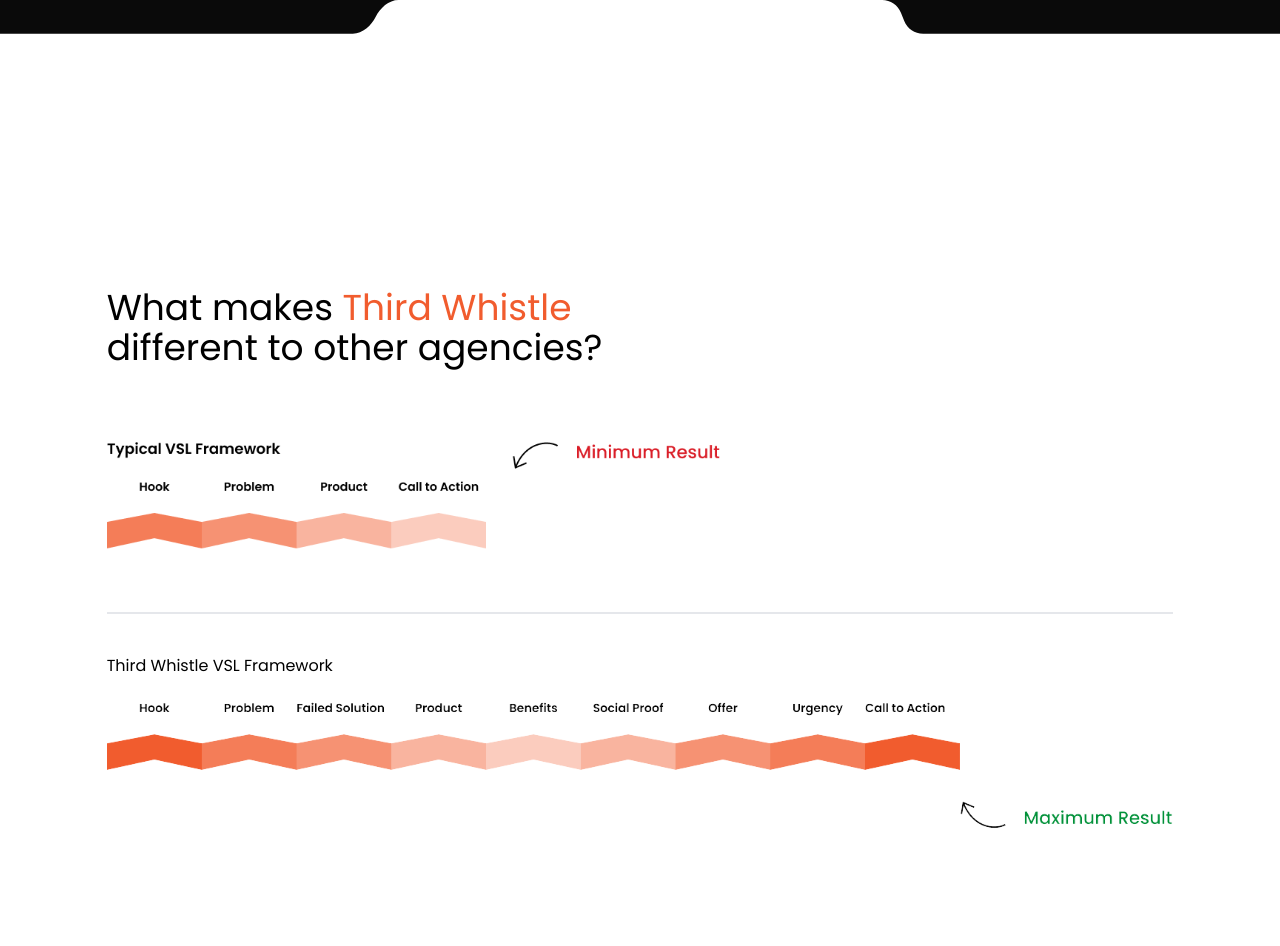
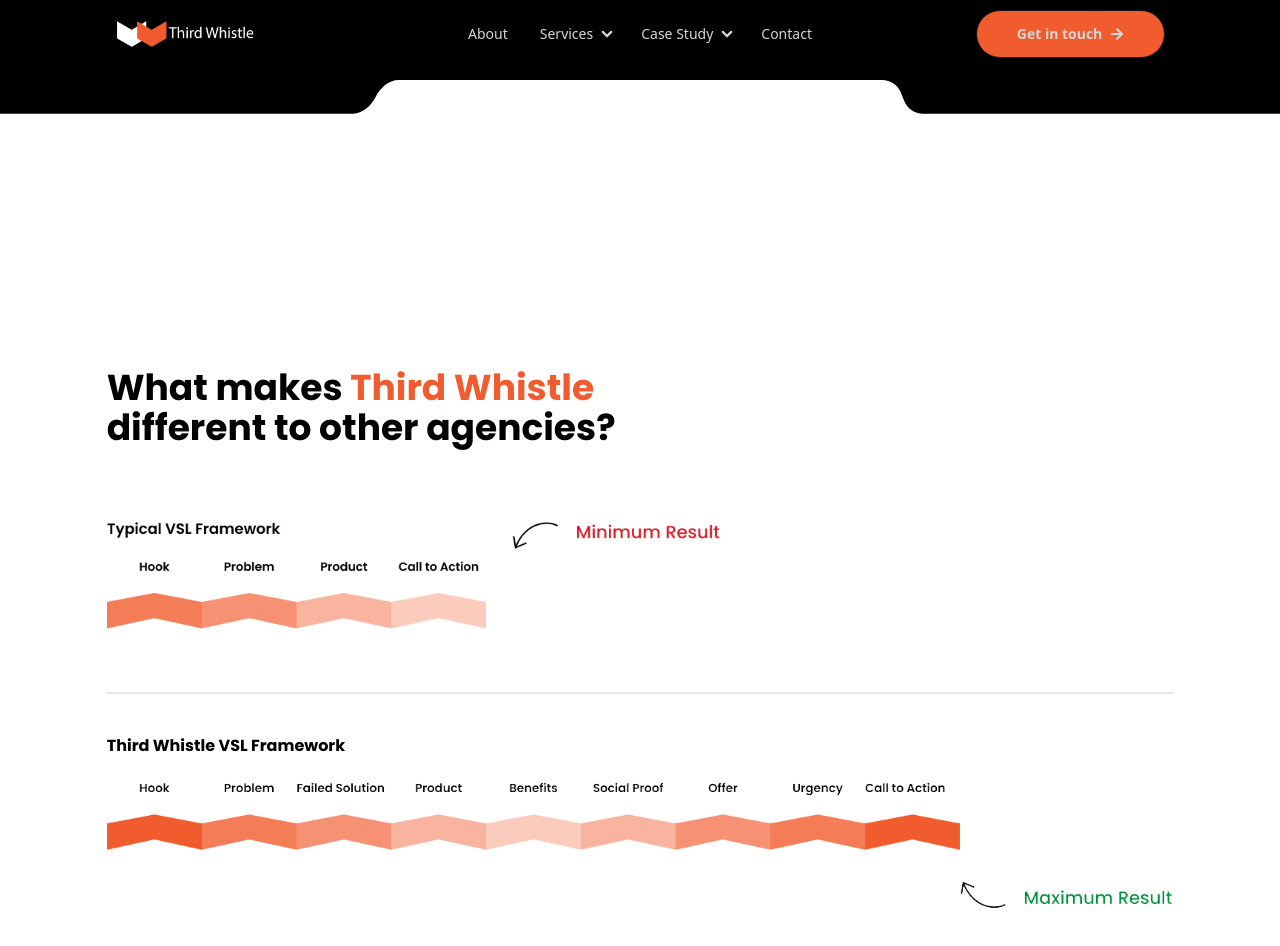
Before and after one commit to MdSaifulIslamRafsan/Three-Whistle-JobTask, a Next.js app: page / in a window 1280 px wide. Shown: the top 946 px of the page. Built offline with nearby package versions, Linux system fonts and the light colour scheme.

Commit message:
added navbar

```diff
--- a/src/app/globals.css
+++ b/src/app/globals.css
@@ -1,20 +1,3 @@
 @tailwind base;
 @tailwind components;
 @tailwind utilities;
-
-:root {
-  --background: #0a0a0a;
-  --foreground: #ededed;
-}
-
-@media (prefers-color-scheme: dark) {
-  :root {
-    --background: #0a0a0a;
-    --foreground: #ededed;
-  }
-}
-
-body {
-  color: var(--foreground);
-  background: var(--background);
-}
--- a/src/app/layout.tsx
+++ b/src/app/layout.tsx
@@ -1,11 +1,20 @@
 import type { Metadata } from "next";
 import localFont from "next/font/local";
 import "./globals.css";
+import Navbar from "@/components/ShareComponent/Navbar";
 
 const Poppins = localFont({
-  src: "./fonts/Poppins-Regular.ttf",
+  src: [
+    {
+      path: "./fonts/Poppins-Regular.ttf",
+      weight: "400",
+    },
+    {
+      path: "./fonts/Poppins-Bold.ttf",
+      weight: "700",
+    },
+  ],
   variable: "--font-poppins-sans",
-  weight: "100 900",
 });
 
 
@@ -20,10 +29,11 @@
   children: React.ReactNode;
 }>) {
   return (
-    <html lang="en">
+    <html data-theme="black" lang="en">
       <body
         className={`${Poppins.variable}  antialiased`}
       >
+            <Navbar></Navbar>
         {children}
       </body>
     </html>
--- a/src/app/page.tsx
+++ b/src/app/page.tsx
@@ -4,7 +4,7 @@
 
 export default function Home() {
   return (
-    <main className="font-poppinsRegular">
+    <main className="font-poppinsRegular pt-20">
         <ThirdWhistle></ThirdWhistle>
         <AwesomeClients></AwesomeClients>
         <FAQ></FAQ>
--- a/src/components/HomePage/FAQ.tsx
+++ b/src/components/HomePage/FAQ.tsx
@@ -35,11 +35,11 @@
                 <h1 className="text-primary text-2xl sm:text-3xl md:text-4xl font-bold">Frequently</h1>
                 <h1 className="text-2xl sm:text-3xl md:text-4xl font-bold">asked questions</h1>
             </div>
-            <div className="w-full mt-10  rounded-lg bg-white  *:mix-blend-difference dark:bg-zinc-800">
+            <div className="w-full mt-10 rounded-lg   *:mix-blend-difference">
             {FAQData.map((PerAccordion : FAQDataType  , idx) => (
-                <div key={idx} className="border-b-2 border-white rounded-lg px-4 py-3 ">
+                <div key={idx} className={`border-b-2 border-white rounded-lg px-4 py-3 ${isOpen === idx ? 'bg-[#0F0F0F] border-none pb-4' : ''}`}>
                     <button onClick={() => toggle(idx)} className="flex h-full w-full items-center justify-between font-medium text-white outline-none">
-                        <span className="text-left text-lg font-bold max-w-xs">{PerAccordion.title}</span>
+                        <span className="text-left text-lg font-bold sm:max-w-xs">{PerAccordion.title}</span>
                         <span className="rounded-full p-2">
                             <svg className="ml-8 size-3 shrink-0 fill-white" xmlns="http://www.w3.org/2000/svg">
                                 <rect y="5" width="12" height="2" rx="1" className={`origin-center transform transition duration-200 ease-out ${isOpen === idx && '!rotate-180'}`} />
@@ -48,7 +48,7 @@
                         </span>
                     </button>
                     <div className={`grid overflow-hidden  transition-all duration-300 ease-in-out ${isOpen === idx ? 'grid-rows-[1fr] pb-1 pt-3 opacity-100' : 'grid-rows-[0fr] opacity-0'}`}>
-                        <div className="overflow-hidden pr-4 text-sm">{PerAccordion.description}</div>
+                        <div className="overflow-hidden pr-4 text-sm text-[#8B8B8B]">{PerAccordion.description}</div>
                     </div>
                 </div>
             ))}
--- /dev/null
+++ b/src/components/ShareComponent/Navbar.tsx
@@ -0,0 +1,147 @@
+"use client"
+import Image from "next/image";
+import Link from "next/link";
+import { usePathname } from "next/navigation";
+import { FaArrowRight } from "react-icons/fa";
+import { useEffect, useState } from "react";
+interface NavlinksType {
+    label: string,
+    path: string,
+    submenu?: {
+        label: string,
+        path: string,
+    }[]
+}
+
+const Navbar = () => {
+
+    const currentPath = usePathname();
+    const [isScrolled, setIsScrolled] = useState<boolean>(false);
+    const handleScroll = () => {
+        setIsScrolled(window.scrollY > 10);
+      };
+
+      useEffect(() => {
+        window.addEventListener("scroll", handleScroll);
+        return () => {
+          window.removeEventListener("scroll", handleScroll);
+        };
+      }, []);
+
+    const NavLinks : NavlinksType[] = [
+        {
+            label: 'About',
+            path: '/about',
+        },
+        {
+            label: 'Services',
+            path: '/services',
+            submenu: [
+                { label: "Web Development", path: "/services/web-development" },
+                { label: "SEO Optimization", path: "/services/seo-optimization" },
+                { label: "Digital Marketing", path: "/services/digital-marketing" },
+              ],
+        },
+        {
+            label : "Case Study",
+            path: '/caseStudy',
+            submenu: [
+                { label: "Project A", path: "/caseStudy/project-a" },
+                { label: "Project B", path: "/caseStudy/project-b" },
+              ],
+        },
+        {
+            label: 'Contact',
+            path: '/contact',
+        },
+    ]
+
+
+
+  return (
+    <nav
+    className={`fixed top-0 z-50  w-full ${
+      isScrolled ? "bg-base-300" : "bg-base-100"
+    }`}
+  >
+        <div className="navbar max-w-[1440px] w-[95%] md:w-11/12 lg:w-10/12 mx-auto">
+    {/* Navbar Start */}
+    <div className="navbar-start">
+      <div className="dropdown">
+        <div tabIndex={0} role="button" className="btn btn-ghost lg:hidden">
+          <svg
+            xmlns="http://www.w3.org/2000/svg"
+            className="h-5 w-5"
+            fill="none"
+            viewBox="0 0 24 24"
+            stroke="currentColor"
+          >
+            <path
+              strokeLinecap="round"
+              strokeLinejoin="round"
+              strokeWidth="2"
+              d="M4 6h16M4 12h8m-8 6h16"
+            />
+          </svg>
+        </div>
+        <ul
+          tabIndex={0}
+          className="menu menu-sm dropdown-content bg-base-100 rounded-box z-[1] mt-3 w-52 p-2 shadow"
+        >
+          {NavLinks.map((link : NavlinksType) => (
+            <li key={link.path}>
+              <Link className={`${currentPath === link?.path && 'text-primary font-bold'}`} href={link.path}>{link.label}</Link>
+              {link.submenu && (
+                <ul className="p-2">
+                  {link.submenu.map((sublink) => (
+                    <li key={sublink.path}>
+                      <Link className={`${currentPath === link?.path && 'text-primary font-bold'}`} href={sublink.path}>{sublink.label}</Link>
+                    </li>
+                  ))}
+                </ul>
+              )}
+            </li>
+          ))}
+        </ul>
+      </div>
+      <Link href="/">
+        <Image src="/assets/Artboard 1@3x 1.png" alt="nav-logo"  width={140} height={50} />
+      </Link>
+    </div>
+
+    {/* Navbar Center */}
+    <div className="navbar-center hidden lg:flex">
+      <ul className="menu menu-horizontal px-1">
+        {NavLinks.map((link) => (
+          <li key={link.path} className="relative">
+            {link.submenu ? (
+              <details>
+                <summary>{link.label}</summary>
+                <ul className="p-2 absolute left-0 bg-base-100 shadow-md rounded-box z-10">
+                  {link.submenu.map((sublink) => (
+                    <li key={sublink.path}>
+                      <Link className={`${currentPath === link?.path && 'text-primary font-bold'}`} href={sublink.path}>{sublink.label}</Link>
+                    </li>
+                  ))}
+                </ul>
+              </details>
+            ) : (
+              <Link className={`${currentPath === link?.path && 'text-primary font-bold'}`} href={link.path}>{link.label}</Link>
+            )}
+          </li>
+        ))}
+      </ul>
+    </div>
+
+    {/* Navbar End */}
+    <div className="navbar-end">
+      <Link href="/" className="btn px-5  sm:px-10 bg-primary rounded-full">Get in touch <FaArrowRight />
+      </Link>
+    </div>
+  </div>
+  </nav>
+
+  );
+};
+
+export default Navbar;
--- a/tailwind.config.ts
+++ b/tailwind.config.ts
@@ -1,5 +1,5 @@
 import type { Config } from "tailwindcss";
-
+import daisyui from "daisyui"
 export default {
   content: [
     "./src/pages/**/*.{js,ts,jsx,tsx,mdx}",
@@ -9,8 +9,6 @@
   theme: {
     extend: {
       colors: {
-        background: "var(--background)",
-        foreground: "var(--foreground)",
         primary : "#F15C2E"
       },
       fontFamily: {
@@ -18,5 +16,8 @@
       }
     },
   },
-  plugins: [],
+  plugins: [ daisyui],
+  daisyui: {
+    themes: ["black"],
+  },
 } satisfies Config;
```
Also changed, not shown: package.json (+6 -4 lines), public/assets/Artboard 1@3x 1.png (added), 1 other file (tests, documents, lock files or other folders).
